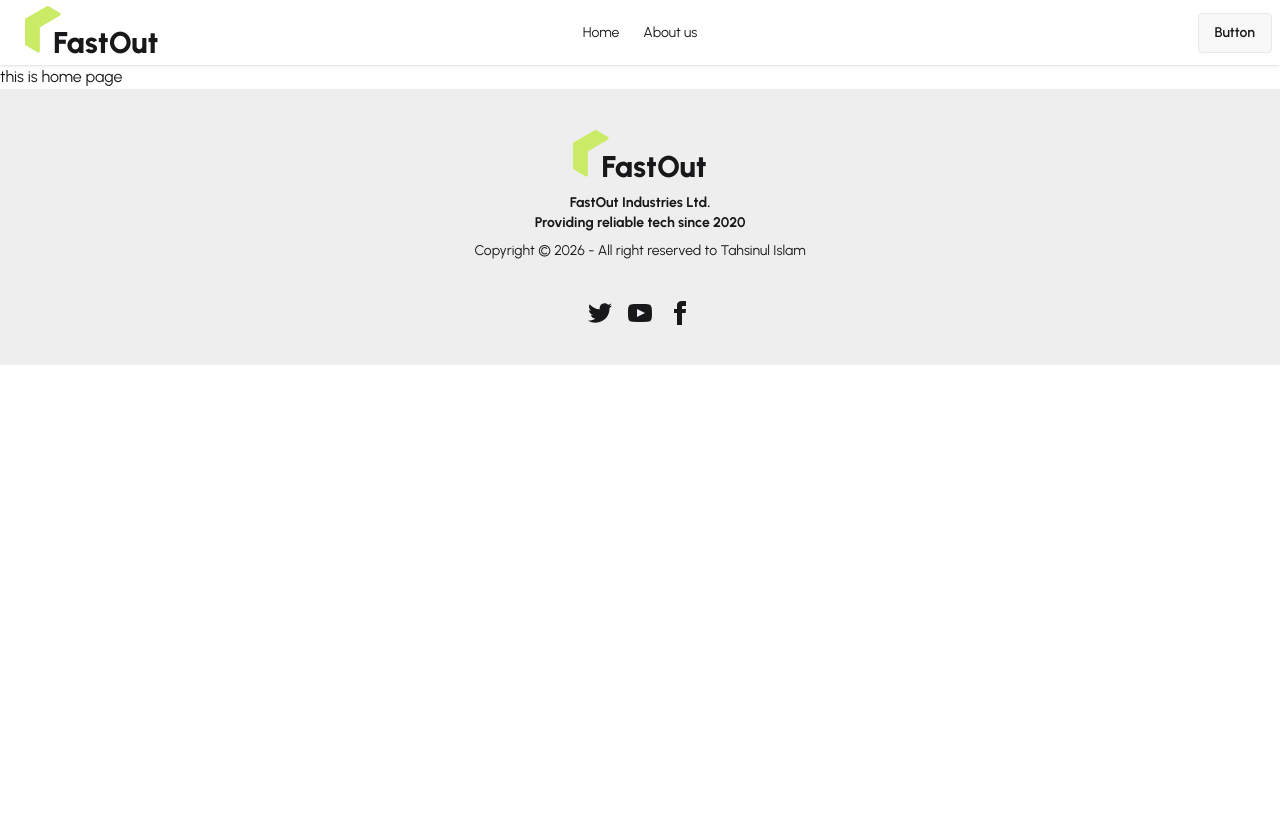
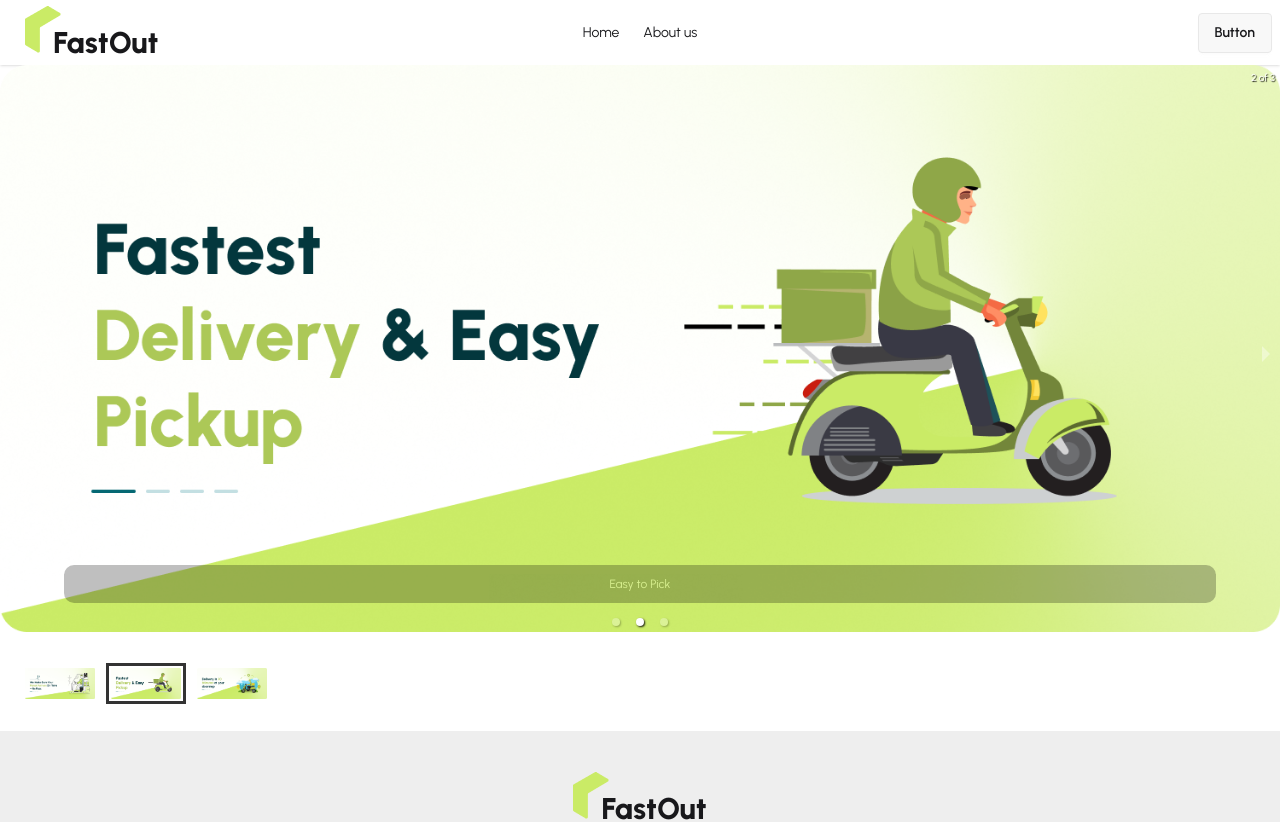
Before and after one commit to TahsinulislamSiam/Fast-Out-Delivery-Platform-client-site, a React (Vite) app: page / in a window 1280 px wide. Shown: the top 822 px of the page. Before the commit the page ends 800 px from the top, so only its background shows below. Built offline with nearby package versions, Linux system fonts and the light colour scheme.

Commit message:
adding some ui feature

```diff
--- a/package.json
+++ b/package.json
@@ -13,6 +13,7 @@
     "@tailwindcss/vite": "^4.1.18",
     "react": "^19.2.0",
     "react-dom": "^19.2.0",
+    "react-responsive-carousel": "^3.2.23",
     "react-router": "^7.12.0",
     "tailwindcss": "^4.1.18"
   },
--- /dev/null
+++ b/src/pages/Home/Banner/Banner.jsx
@@ -0,0 +1,27 @@
+import React from 'react';
+import { Carousel } from 'react-responsive-carousel';
+import "react-responsive-carousel/lib/styles/carousel.min.css";
+import BannerImg1 from '../../../assets/banner/banner1.png'
+import BannerImg2 from '../../../assets/banner/banner2.png'
+import BannerImg3 from '../../../assets/banner/banner3.png'
+
+const Banner = () => {
+    return (
+        <Carousel autoPlay={true} infiniteLoop={true}>
+                <div>
+                    <img src={BannerImg1} />
+                    <p className="legend">Fast & Furious</p>
+                </div>
+                <div>
+                    <img src={BannerImg2} />
+                    <p className="legend">Easy to Pick</p>
+                </div>
+                <div>
+                    <img src={BannerImg3} />
+                    <p className="legend">Open the Door</p>
+                </div>
+            </Carousel>
+    );
+};
+
+export default Banner;
--- a/src/pages/Home/Home/Home.jsx
+++ b/src/pages/Home/Home/Home.jsx
@@ -1,9 +1,10 @@
 import React from 'react';
+import Banner from '../Banner/Banner';
 
 const Home = () => {
     return (
         <div>
-            <h3>this is home page</h3>
+            <Banner></Banner>
         </div>
     );
 };
```
Also changed, not shown: 1 other file (tests, documents, lock files or other folders).
